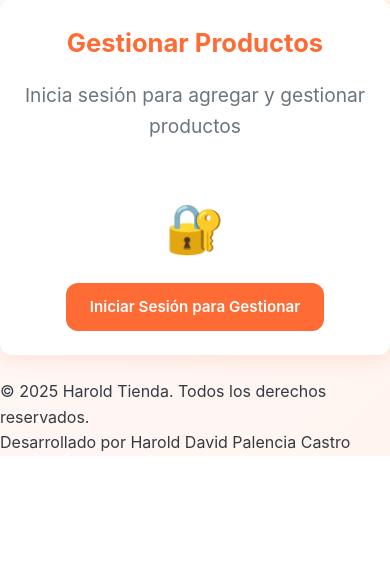
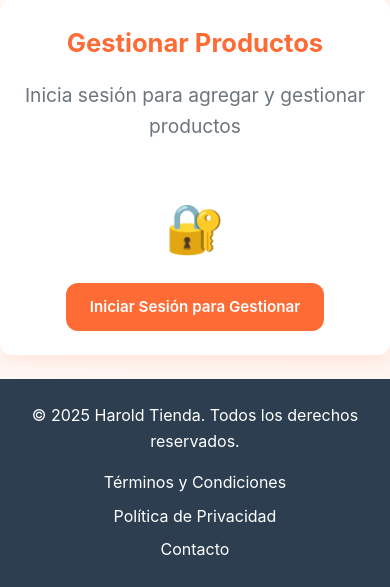
Before and after one commit to hdavid1206/Fake-Store-Platzi-Api, a Django app: page / in a window 390 px wide. Shown: the part 894-1481 px from the top of the page. Before the commit the page ends 1350 px from the top, so only its background shows below. Run offline with Django 5.2, Linux system fonts and the light colour scheme.

Commit message:
faltan hacer cambios

```diff
--- a/platzi_app/fake_store_api/static/css/estilos_bases.css
+++ b/platzi_app/fake_store_api/static/css/estilos_bases.css
@@ -19,6 +19,12 @@
     --shadow-strong: 0 8px 30px rgba(255, 107, 53, 0.2);
     --border-radius: 12px;
     --transition: all 0.3s cubic-bezier(0.4, 0, 0.2, 1);
+    --primary-color: #ff6b35;
+    --secondary-color: #2c3e50;
+    --light-color: #ecf0f1;
+    --success-color: #27ae60;
+    --danger-color: #e74c3c;
+    --box-shadow: 0 4px 12px rgba(0, 0, 0, 0.1);
 }
 
 body {
@@ -27,6 +33,8 @@ body {
     color: var(--gray-dark);
     line-height: 1.6;
     min-height: 100vh;
+    display: flex;
+    flex-direction: column;
 }
 
 /* Header y navegación */
@@ -88,6 +96,7 @@ header {
     max-width: 1400px;
     margin: 0 auto;
     padding: 2rem;
+    flex: 1;
 }
 
 .mt-4 {
@@ -123,10 +132,10 @@ section {
     box-shadow: var(--shadow-medium);
     text-align: center !important;
     transition: var(--transition);
-    max-width: 800px; /* Limit width for centering on larger screens */
+    max-width: 800px;
     display: flex;
     flex-direction: column;
-    align-items: center; /* Center content vertically if needed */
+    align-items: center;
     justify-content: center;
 }
 
@@ -165,7 +174,7 @@ section p {
     transition: var(--transition);
     text-decoration: none;
     display: inline-block;
-    max-width: 300px; /* Limit button width on mobile for centering */
+    max-width: 300px;
 }
 
 .btn:hover {
@@ -174,124 +183,99 @@ section p {
     box-shadow: var(--shadow-medium);
 }
 
-/* Footer */
-footer.nn {
-    background: linear-gradient(135deg, var(--orange-primary), var(--orange-dark));
-    color: var(--white);
-    padding: 4rem 0 2rem;
-    margin-top: 4rem;
-    border-top: 3px solid var(--orange-primary);
+/* FOOTER CORREGIDO - Centrado en la parte inferior */
+.site-footer {
+    background-color: var(--secondary-color);
+    color: white;
+    text-align: center;
+    padding: 1.5rem 0;
+    margin-top: auto;
+    width: 100%;
 }
 
 .footer-content {
     display: flex;
-    justify-content: space-between;
-    flex-wrap: wrap;
-    gap: 2rem;
-    max-width: 1400px;
-    margin: 0 auto;
-    padding: 0 2rem;
+    flex-direction: column;
+    align-items: center;
+    justify-content: center;
 }
 
-.footer-section {
-    flex: 1;
-    min-width: 200px;
-    text-align: center; /* Center footer sections on mobile */
+.footer-links {
+    margin-top: 1rem;
+    display: flex;
+    gap: 1.5rem;
+    flex-wrap: wrap;
+    justify-content: center;
 }
 
-.footer-section h3 {
-    font-size: 1.3rem;
-    margin-bottom: 1rem;
+.footer-links a {
+    color: white;
+    text-decoration: none;
+    transition: color 0.3s;
 }
 
-.footer-section ul {
-    list-style: none;
-    padding: 0;
+.footer-links a:hover {
+    color: var(--primary-color);
 }
 
-.footer-section ul li {
-    margin-bottom: 0.5rem;
+/* NOTIFICACIÓN DE CIERRE DE SESIÓN MEJORADA */
+.logout-notification {
+    position: fixed;
+    top: 20px;
+    right: 20px;
+    background-color: var(--success-color);
+    color: white;
+    padding: 15px 20px;
+    border-radius: var(--border-radius);
+    box-shadow: var(--box-shadow);
+    display: flex;
+    align-items: center;
+    z-index: 1000;
+    animation: slideIn 0.5s ease-out;
 }
 
-.footer-bottom {
-    text-align: center;
-    margin-top: 2rem;
-    padding-top: 1rem;
-    border-top: 1px solid rgba(255, 255, 255, 0.2);
+.logout-notification i {
+    margin-right: 10px;
+    font-size: 1.2rem;
 }
 
-footer.nn p {
-    margin: 0.5rem 0;
-    font-size: 1rem;
-}
-
-footer.nn a {
-    color: var(--orange-light);
-    text-decoration: none;
-    transition: var(--transition);
-    font-weight: 600;
-}
-
-footer.nn a:hover {
-    color: var(--white);
-}
-
-/* Responsive */
-@media (max-width: 768px) {
-    .container-fluid {
-        flex-direction: column;
-        text-align: center !important;
-        gap: 1rem;
+@keyframes slideIn {
+    from {
+        transform: translateX(100%);
+        opacity: 0;
     }
-
-    .text-center h1 {
-        font-size: 2.5rem;
-    }
-
-    .container {
-        padding: 1rem;
-    }
-
-    section {
-        padding: 2rem;
-        margin: 1.5rem auto;
-        max-width: 90%; /* Better centering on mobile */
-    }
-
-    section h2 {
-        font-size: 1.6rem;
-    }
-
-    .btn {
-        padding: 0.875rem 2rem;
-        font-size: 1rem;
-        max-width: 100%; /* Full width on mobile for better touch */
-    }
-
-    .footer-content {
-        flex-direction: column;
-        align-items: center;
+    to {
+        transform: translateX(0);
+        opacity: 1;
     }
 }
 
-@media (max-width: 480px) {
-    .text-center h1 {
-        font-size: 2rem;
-    }
+/* HEADER ESTILOS */
+.header {
+    background-color: var(--secondary-color);
+    color: white;
+    padding: 1rem 0;
+    box-shadow: var(--box-shadow);
+}
 
-    .navbar a:first-child {
-        font-size: 1.5rem;
-    }
+.header-content {
+    display: flex;
+    justify-content: space-between;
+    align-items: center;
+    max-width: 1200px;
+    margin: 0 auto;
+    padding: 0 15px;
+}
 
-    section {
-        padding: 1.5rem;
-        max-width: 100%;
-    }
+.logo {
+    font-size: 1.8rem;
+    font-weight: bold;
+    color: white;
+    text-decoration: none;
+}
 
-    .btn {
-        padding: 0.75rem 1.5rem;
-        font-size: 0.95rem;
-    }
+.logo span {
+    color: var(--primary-color);
 }
 
 /* Animaciones suaves */
@@ -352,3 +336,78 @@ button:focus, .btn:focus {
         transform: rotate(360deg);
     }
 }
+
+/* Responsive */
+@media (max-width: 768px) {
+    .container-fluid {
+        flex-direction: column;
+        text-align: center !important;
+        gap: 1rem;
+    }
+
+    .text-center h1 {
+        font-size: 2.5rem;
+    }
+
+    .container {
+        padding: 1rem;
+    }
+
+    section {
+        padding: 2rem;
+        margin: 1.5rem auto;
+        max-width: 90%;
+    }
+
+    section h2 {
+        font-size: 1.6rem;
+    }
+
+    .btn {
+        padding: 0.875rem 2rem;
+        font-size: 1rem;
+        max-width: 100%;
+    }
+
+    .footer-content {
+        flex-direction: column;
+        align-items: center;
+    }
+
+    .header-content {
+        flex-direction: column;
+        text-align: center;
+        gap: 1rem;
+    }
+
+    .footer-links {
+        flex-direction: column;
+        gap: 0.5rem;
+    }
+}
+
+@media (max-width: 480px) {
+    .text-center h1 {
+        font-size: 2rem;
+    }
+
+    .navbar a:first-child {
+        font-size: 1.5rem;
+    }
+
+    section {
+        padding: 1.5rem;
+        max-width: 100%;
+    }
+
+    .btn {
+        padding: 0.75rem 1.5rem;
+        font-size: 0.95rem;
+    }
+
+    .logout-notification {
+        left: 20px;
+        right: 20px;
+        text-align: center;
+    }
+}
--- a/platzi_app/fake_store_api/templates/base.html
+++ b/platzi_app/fake_store_api/templates/base.html
@@ -57,12 +57,18 @@
         {% endblock %}
     </main>
 
-    <footer>
-        <p>© 2025 Harold Tienda. Todos los derechos reservados.</p>
-        <p>Desarrollado por Harold David Palencia Castro</p>
+    <footer class="site-footer">
+        <div class="footer-content">
+            <p>&copy; 2025 Harold Tienda. Todos los derechos reservados.</p>
+            <div class="footer-links">
+                <a href="#">Términos y Condiciones</a>
+                <a href="#">Política de Privacidad</a>
+                <a href="#">Contacto</a>
+            </div>
+        </div>
     </footer>
 
-    <script src="{% static 'js/acciones.js' %}"></script>
-    {% block extra_scripts %}{% endblock %}
+    {% block extra_js %}{% endblock %}
 </body>
 </html>
+</html>
```
Also changed, not shown: platzi_app/db.sqlite3.
